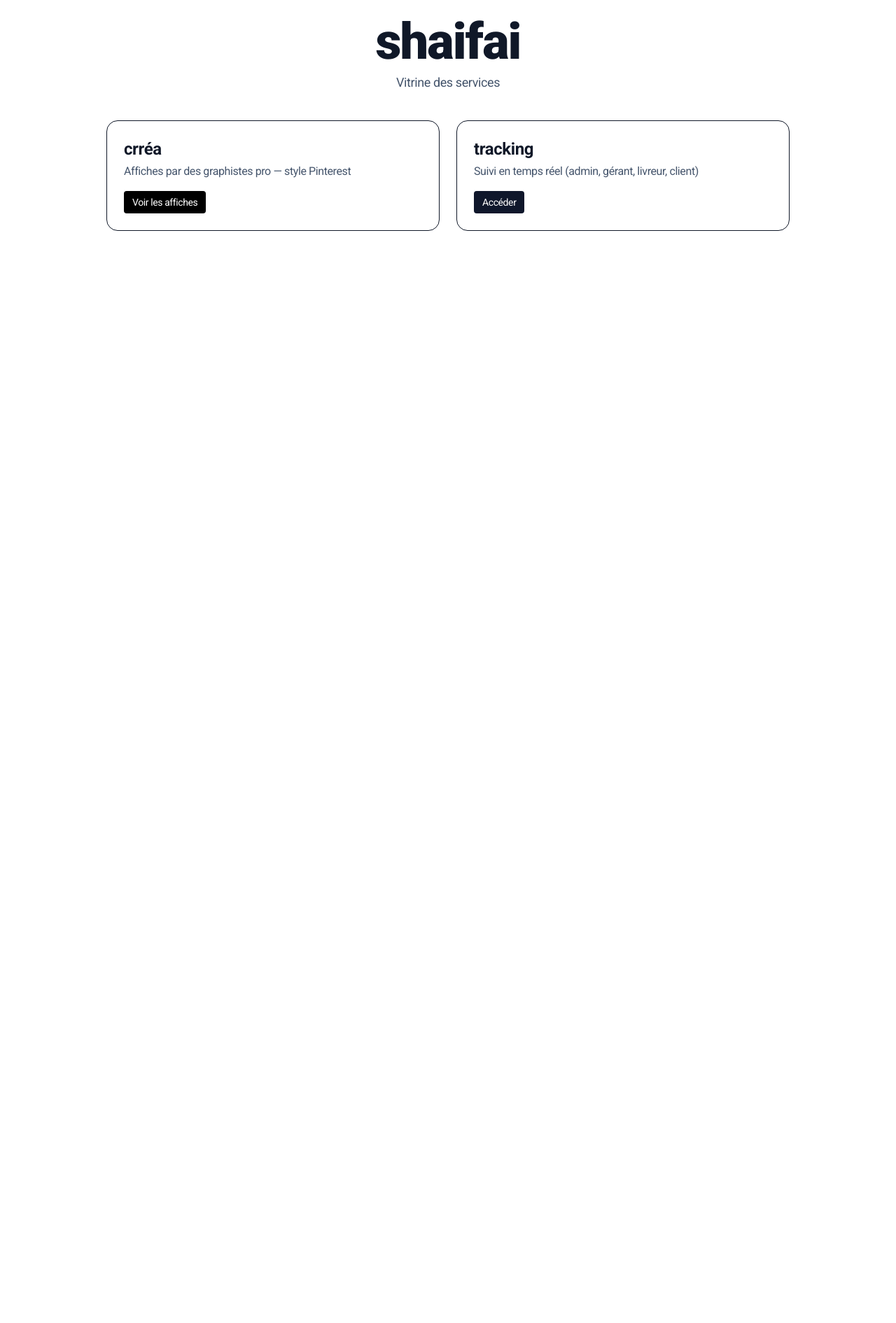
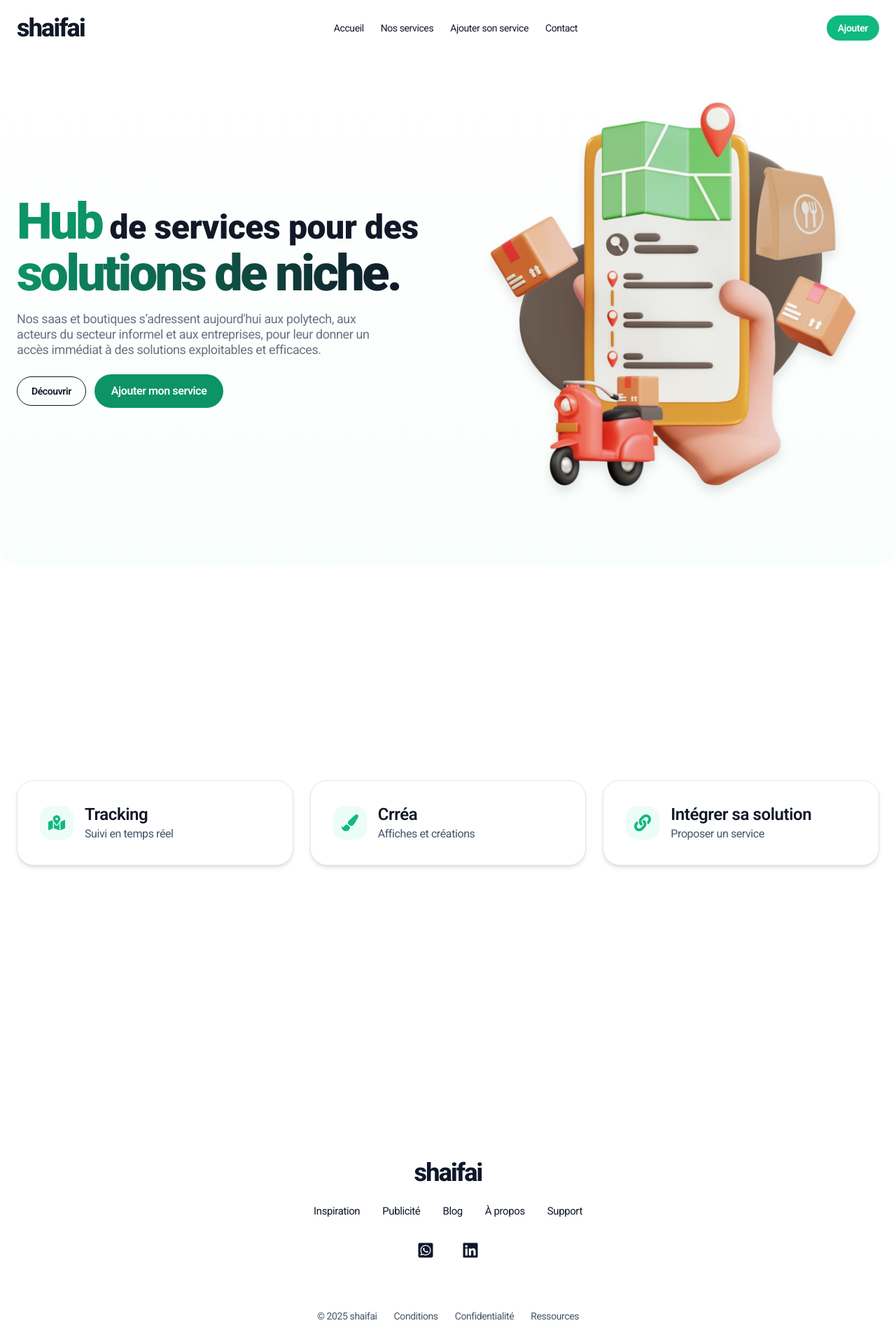
Before and after one commit to arrieldongo/shaifai_tracking_v1, a Next.js app: page / in a window 1280 px wide. Shown: the whole page at 70% size. Before the commit the page ends 800 px from the top, so only its background shows below. Built offline with nearby package versions, Linux system fonts and the light colour scheme; no server answers.

Commit message:
MAJ de la page principale

```diff
--- a/app/crrea/page.tsx
+++ b/app/crrea/page.tsx
@@ -24,8 +24,9 @@ export default function CreaPage() {
   return (
     <main className="max-w-6xl mx-auto p-6">
       <header className="mb-8">
-        <h1 className="text-3xl md:text-4xl font-black tracking-tight">shaifai créa</h1>
-        <p className="text-slate-600 mt-1">Affiches réalisées par des graphistes pro</p>
+        <h1 className="text-4xl md:text-7xl font-black tracking-tighter">crréa</h1>
+        <p className="font-gray-700 text-2xl mt-1 whitespace-nowrap">une seule question</p>
+        <p className="font-black text-4xl mt-1 tracking-tighter whitespace-nowrap">Quel genre d'affiche voulez vous ?</p>
       </header>
 
       {images.length === 0 ? (
--- a/app/page.tsx
+++ b/app/page.tsx
@@ -1,23 +1,214 @@
+import { FaWhatsapp, FaLinkedin, FaWhatsappSquare, FaLink, FaMapMarkedAlt, FaPaintBrush } from "react-icons/fa"
+
 export default function Home() {
   return (
-    <main className="max-w-5xl mx-auto p-6">
-      <header className="mb-10 text-center">
-        <h1 className="text-5xl md:text-7xl font-black tracking-tight">shaifai</h1>
-        <p className="text-slate-600 mt-2 text-lg">Vitrine des services</p>
+    <main className="relative min-h-screen bg-white overflow-x-hidden">
+      {/* Full-page subtle background tints */}
+      <div className="pointer-events-none absolute inset-0 -z-10 overflow-hidden">
+        <div className="absolute -top-40 -left-40 w-[560px] h-[560px] rounded-full blur-3xl opacity-30" style={{ background: 'radial-gradient(circle at 30% 30%, #A7F3D0, #34D399)' }} />
+        <div className="absolute -bottom-40 -right-40 w-[560px] h-[560px] rounded-full blur-3xl opacity-25" style={{ background: 'radial-gradient(circle at 70% 70%, #A7F3D0, #34D399)' }} />
+      </div>
+
+      {/* Header */}
+      <header className="max-w-7xl mx-auto px-6 py-5 flex items-center justify-between">
+        <div className="text-4xl font-extrabold tracking-tighter text-[#111827]">shaifai</div>
+        <nav className="hidden md:flex items-center gap-6 text-sm text-[#111827]">
+          <a href="/" className="hover:opacity-80">Accueil</a>
+          <a href="#services" className="hover:opacity-80">Nos services</a>
+          <a href="https://wa.me/2250799239383?text=%C2%AB%20Ajouter%20mon%20service%20sur%20shaifai%20%C2%BB" target="_blank" rel="noreferrer" className="hover:opacity-80">Ajouter son service</a>
+          <a href="https://wa.me/2250799239383" target="_blank" rel="noreferrer" className="hover:opacity-80">Contact</a>
+        </nav>
+        <div className="flex items-center gap-3">
+          {/* Mobile dropdown menu */}
+          <details className="md:hidden relative">
+            <summary className="list-none inline-flex items-center rounded-full border border-[#111827] text-[#111827] px-4 py-2 text-sm font-semibold cursor-pointer">Menu</summary>
+            <div className="absolute right-0 mt-2 w-56 rounded-xl border bg-white shadow-lg p-2 text-sm">
+              <a href="/" className="block px-3 py-2 rounded hover:bg-gray-50">Accueil</a>
+              <a href="#services" className="block px-3 py-2 rounded hover:bg-gray-50">Nos services</a>
+              <a href="https://wa.me/2250799239383?text=%C2%AB%20Ajouter%20mon%20service%20sur%20shaifai%20%C2%BB" target="_blank" rel="noreferrer" className="block px-3 py-2 rounded hover:bg-gray-50">Ajouter son service</a>
+              <a href="https://wa.me/2250799239383" target="_blank" rel="noreferrer" className="block px-3 py-2 rounded hover:bg-gray-50">Contact</a>
+            </div>
+          </details>
+          {/* Desktop CTA */}
+          <a
+            href="https://wa.me/2250799239383?text=%C2%AB%20Ajouter%20mon%20service%20sur%20shaifai%20%C2%BB"
+            target="_blank"
+            rel="noreferrer"
+            className="hidden md:inline-flex items-center rounded-full bg-[#10B981] text-white text-sm font-semibold px-4 py-2 hover:brightness-95"
+          >
+            Ajouter
+          </a>
+        </div>
       </header>
 
-      <section className="grid grid-cols-1 sm:grid-cols-2 gap-6">
-        <a href="/crrea" className="rounded-2xl border p-6 hover:shadow-lg transition bg-white">
-          <div className="text-2xl font-bold">crréa</div>
-          <div className="text-slate-600 mt-1">Affiches par des graphistes pro — style Pinterest</div>
-          <div className="mt-4 inline-block text-sm px-3 py-1.5 rounded bg-black text-white">Voir les affiches</div>
-        </a>
-        <a href="/tracking" className="rounded-2xl border p-6 hover:shadow-lg transition bg-white">
-          <div className="text-2xl font-bold">tracking</div>
-          <div className="text-slate-600 mt-1">Suivi en temps réel (admin, gérant, livreur, client)</div>
-          <div className="mt-4 inline-block text-sm px-3 py-1.5 rounded bg-slate-900 text-white">Accéder</div>
-        </a>
+      {/* Hero #1 (full viewport height) */}
+      <section className="relative max-w-7xl mx-auto px-6 pt-4 pb-10 grid grid-cols-1 md:grid-cols-2 gap-10 items-center min-h-[calc(100vh-72px)]">
+        {/* subtle white tint gradient for hero #1 */}
+        <div
+          aria-hidden
+          className=" pointer-events-none absolute inset-0 rounded-3xl opacity-60"
+          style={{ background: 'linear-gradient(180deg, rgba(255,255,255,0.75), rgba(236,253,245,0.55))' }}
+        />
+        {/* Left (text) */}
+        <div className="z-[1]">
+          <div className="text-3xl md:text-5xl font-black leading-tight text-[#111827] whitespace-nowrap">
+            <span className="text-4xl md:text-7xl text-[#0c9366] tracking-tighter">Hub</span> de services pour des
+            <br />
+            <span
+              className="text-5xl md:text-7xl bg-clip-text text-transparent tracking-tighter whitespace-nowrap"
+              style={{ backgroundImage: 'linear-gradient(90deg, #0c9366, #111827)' }}
+            >
+              solutions de niche.
+            </span>
+
+
+          </div>
+          <p className="mt-4 w-auto text-md/5 text-gray-500 text- md:text-lg/5.5 max-w-lg">
+            Nos saas et boutiques s’adressent aujourd'hui aux polytech, aux acteurs du secteur informel et aux entreprises,
+            pour leur donner un accès immédiat à des solutions exploitables et efficaces.
+          </p>
+          <div className="mt-6 flex items-center gap-3">
+            <a href="#services" className="inline-flex items-center rounded-full border border-[#111827] text-[#111827] px-5 py-2.5 text-sm font-semibold hover:bg-gray-50">
+              Découvrir
+            </a>
+            <a href="https://wa.me/2250799239383?text=Demander%20une%20d%C3%A9mo%20shaifai" target="_blank" rel="noreferrer" className="inline-flex items-center rounded-full bg-[#0c9366] text-white px-6 py-3 text-sm md:text-base font-semibold hover:brightness-95">
+              Ajouter mon service
+            </a>
+          </div>
+        </div>
+
+        {/* Right (hero image) */}
+        <div className="flex items-center justify-center relative z-[2]">
+          {/* Provide your image at public/hero/shaifai-hero.png */}
+          {/* eslint-disable-next-line @next/next/no-img-element */}
+          <img
+            src="/hero/shaifai-hero.png"
+            alt="Illustration livraison et tracking"
+            className="max-w-full h-auto object-contain drop-shadow-xl"
+            style={{ width: '100%', maxWidth: '560px' }}
+          />
+        </div>
+
+
       </section>
-    </main>
+
+      {/* Hero #2 — services list (full viewport height) */}
+      <section className="relative max-w-7xl mx-auto px-6 pb-16 min-h-screen flex items-center" id="services">
+        {/* subtle white tint gradient for hero #2
+        <div
+          aria-hidden
+          className="pointer-events-none absolute inset-0 rounded-3xl opacity-70"
+          style={{ background: 'linear-gradient(135deg, rgba(255,255,255,0.85), rgba(167,243,208,0.35))' }}
+        />
+        */}
+        <div className="relative z-[1] grid grid-cols-1 md:grid-cols-3 gap-6 w-full">
+          {/* Tracking */}
+          <a
+            href="/tracking"
+            className="rounded-3xl border border-gray-200 bg-white p-8 shadow-md hover:shadow-lg transition"
+          >
+            <div className="flex items-center gap-4">
+              <span className="inline-flex items-center justify-center w-12 h-12 rounded-2xl bg-[#ECFDF5] text-[#10B981] text-2xl">
+                <FaMapMarkedAlt />
+              </span>
+              <div>
+                <div className="text-2xl font-semibold text-[#111827]">Tracking</div>
+                <div className="text-base text-slate-600">Suivi en temps réel</div>
+              </div>
+            </div>
+          </a>
+
+          {/* Crréa */}
+          <a
+            href="/crrea"
+            className="rounded-3xl border border-gray-200 bg-white p-8 shadow-md hover:shadow-lg transition"
+          >
+            <div className="flex items-center gap-4">
+              <span className="inline-flex items-center justify-center w-12 h-12 rounded-2xl bg-[#ECFDF5] text-[#10B981] text-2xl">
+                <FaPaintBrush />
+              </span>
+              <div>
+                <div className="text-2xl font-semibold text-[#111827]">Crréa</div>
+                <div className="text-base text-slate-600">Affiches et créations</div>
+              </div>
+            </div>
+          </a>
+
+          {/* Intégrer sa solution */}
+          <a
+            href="https://wa.me/2250799239383?text=Int%C3%A9grer%20ma%20solution%20sur%20shaifai"
+            target="_blank"
+            rel="noreferrer"
+            className="rounded-3xl border border-gray-200 bg-white p-8 shadow-md hover:shadow-lg transition"
+          >
+            <div className="flex items-center gap-4">
+              <span className="inline-flex items-center justify-center w-12 h-12 rounded-2xl bg-[#ECFDF5] text-[#10B981] text-2xl">
+                <FaLink />
+              </span>
+              <div>
+                <div className="text-2xl font-semibold text-[#111827]">Intégrer sa solution</div>
+                <div className="text-base text-slate-600">Proposer un service</div>
+              </div>
+            </div>
+          </a>
+        </div>
+      </section>
+
+
+      {/* Footer */}
+      {/* Footer – style Dribbble */}
+      <footer className="bg-white">
+        <div className="max-w-6xl mx-auto px-6 pt-12 pb-8 text-center">
+          {/* Logo scripty (tu peux remplacer par une image) */}
+          <div className="text-4xl font-extrabold tracking-tighter text-[#0F172A] select-none">
+            shaifai
+          </div>
+
+          {/* Ligne 1 – gros liens */}
+          <nav className="mt-6 flex flex-wrap justify-center gap-x-8 gap-y-3 text-[15px] text-[#0F172A]">
+            <a className="hover:opacity-70" href="#services">Inspiration</a>
+            <a className="hover:opacity-70" href="#services">Publicité</a>
+            <a className="hover:opacity-70" href="/blog">Blog</a>
+            <a className="hover:opacity-70" href="/about">À propos</a>
+            <a className="hover:opacity-70" href="/support">Support</a>
+          </nav>
+
+          {/* Réseaux sociaux */}
+          <div className="mt-6 flex items-center justify-center gap-6 text-2xl text-[#0F172A]">
+            {/* WhatsApp */}
+            <a
+              href="https://wa.me/2250799239383"
+              target="_blank"
+              rel="noreferrer"
+              aria-label="WhatsApp"
+              className="p-2 rounded-lg hover:bg-gray-100"
+            >
+              <FaWhatsappSquare className=" hover:text-green-700 transition-colors" />
+            </a>
+
+            {/* LinkedIn */}
+            <a
+              href="https://www.linkedin.com/in/arriel-dongo-73958a250"
+              target="_blank"
+              rel="noreferrer"
+              aria-label="LinkedIn"
+              className="p-2 rounded-lg hover:bg-gray-100"
+            >
+              <FaLinkedin className=" hover:text-blue-800 transition-colors" />
+            </a>
+          </div>
+
+        </div>
+
+        {/* Ligne 2 – petits liens légaux */}
+        <div className="mt-8 flex flex-wrap justify-center gap-x-6 gap-y-3 text-sm text-[#475569]">
+          <span>© {new Date().getFullYear()} shaifai</span>
+          <a className="hover:text-[#0F172A]" href="/terms">Conditions</a>
+          <a className="hover:text-[#0F172A]" href="/privacy">Confidentialité</a>
+          <a className="hover:text-[#0F172A]" href="/resources">Ressources</a>
+        </div>
+      </footer>
+
+    </main >
   );
 }
--- a/package.json
+++ b/package.json
@@ -19,6 +19,7 @@
     "react": "19.1.0",
     "react-dom": "19.1.0",
     "react-hook-form": "^7.62.0",
+    "react-icons": "^5.5.0",
     "react-toastify": "^11.0.5"
   },
   "devDependencies": {
```
Also changed, not shown: public/hero/shaifai-hero.png (added), 1 other file (tests, documents, lock files or other folders).
